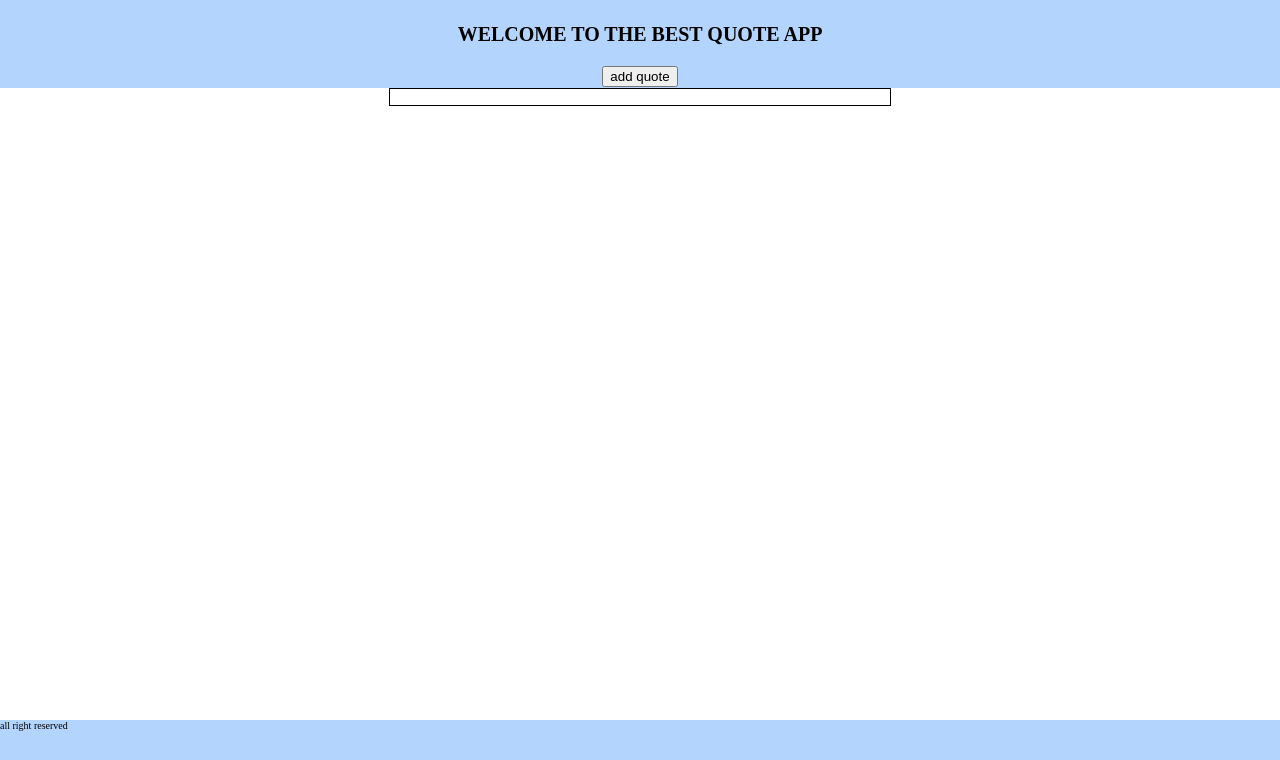
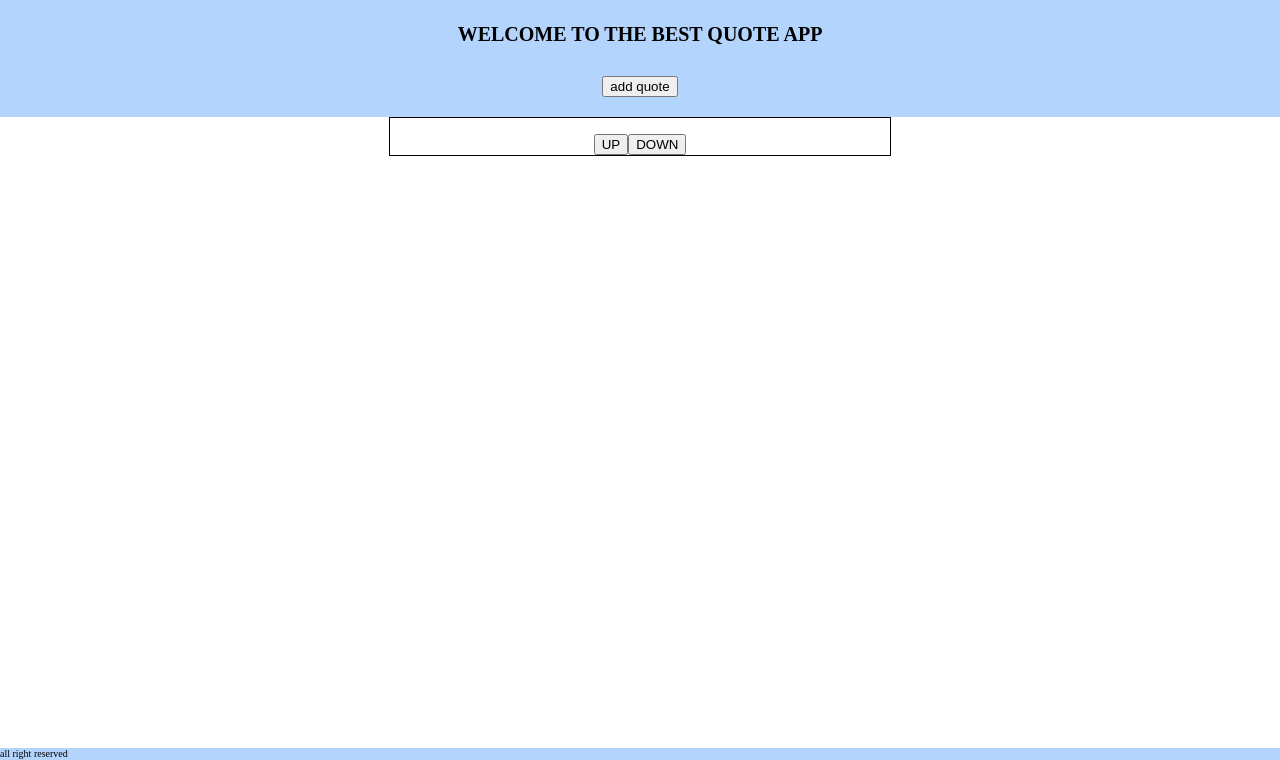
Before and after one commit to nmartoia/kanye_west, a plain HTML site: page index.html in a window 1280 px wide. Both pictures are taken after a click on the button "add quote". Shown: the part 67-827 px from the top of the page. Drawn offline with Linux system fonts and the light colour scheme; no server answers.

Commit message:
add css and js

```diff
--- a/css/style.css
+++ b/css/style.css
@@ -1,6 +1,6 @@
 html{
     font-size: 62.5%;
-    height: 100%;
+    height: 95.6%;
 }
 body{
     background: #B3D4FC;
@@ -13,6 +13,9 @@ header, main{
 h2{
     font-size: 3.2rem;
 }
+header button{
+    margin: 1rem;
+}
 h3{
     font-size: 2rem;
 }
@@ -21,7 +24,8 @@ h2,h3{
 }
 main{
     background: white;
-    min-height: 79%;
+    min-height: 82.5%;
+    margin-top: 1rem;
 }
 .box{
     border: 1px solid black;
--- a/js/app.js
+++ b/js/app.js
@@ -3,15 +3,20 @@ let div=document.querySelector("#div");
 function addelement(){
     let p =document.createElement("p");
     let box = document.createElement('div')
+    let up = document.createElement('button')
+    let down = document.createElement('button')
+    up.textContent='UP'
+    down.textContent='DOWN'
     box.className='box'
     div.appendChild(box)
     box.appendChild(p)
+    box.appendChild(up)
+    box.appendChild(down)
     fetch('https://api.kanye.rest/').then((response)=>{
-    console.log(response);
     return response.json()
 }).then((data)=>{
-    console.log(data.quote)
     p.textContent=data.quote;
 }).catch()
 }
 btn.addEventListener('click',addelement)
+//p.previousElementSibling
```
